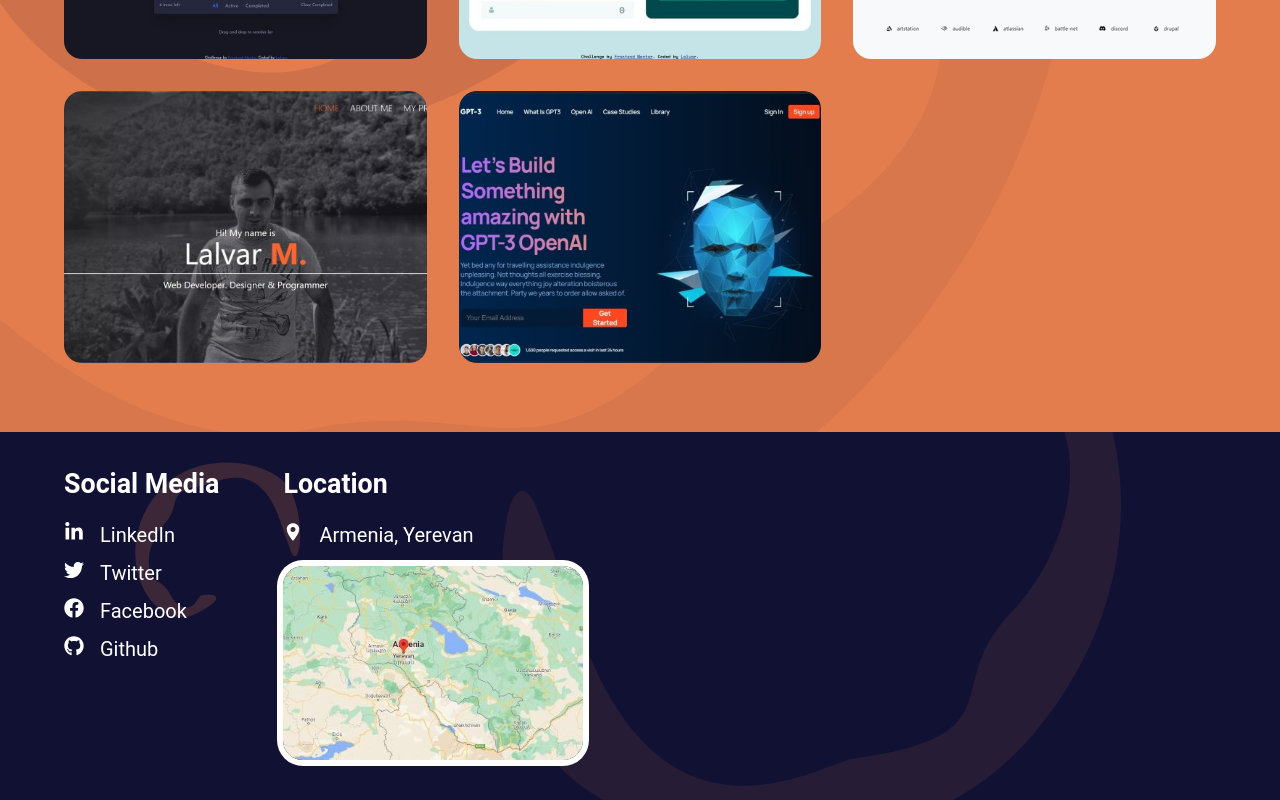
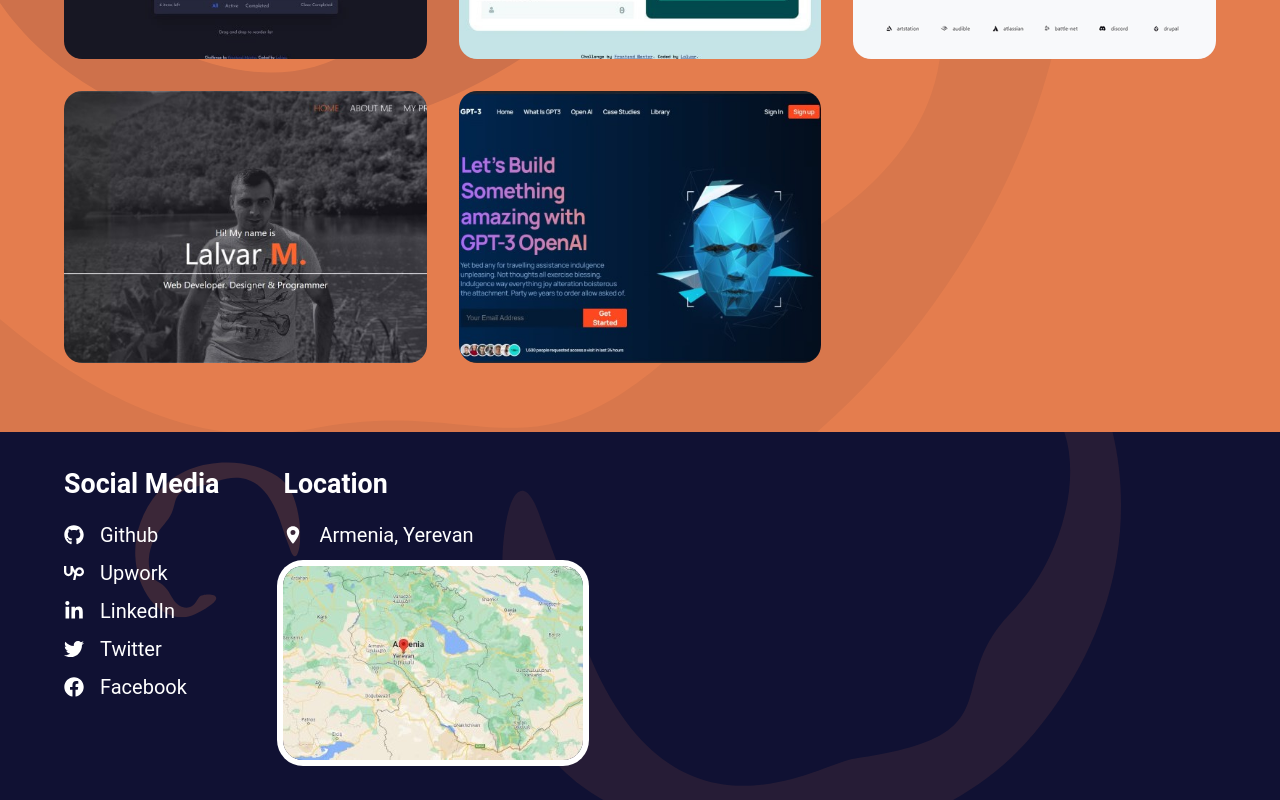
Before and after one commit to lLalvar/my-portfolio, a React (Create React App) app: page / in a window 1280 px wide. Shown: the part 1730-2530 px from the top of the page. Built offline with nearby package versions, Linux system fonts and the light colour scheme.

Commit message:
Add Upwork profile to the Footer and aling icons

```diff
--- a/src/components/Footer.jsx
+++ b/src/components/Footer.jsx
@@ -1,5 +1,6 @@
 import { FaFacebook, FaGithub, FaLinkedinIn, FaTwitter } from 'react-icons/fa'
 import { IoLocationSharp } from 'react-icons/io5'
+import { SiUpwork } from 'react-icons/si'
 import styles from '../styles/Footer.module.css'
 import FooterItem from './FooterItem'
 import image from '../assets/map.jpg'
@@ -41,6 +42,15 @@ const Footer = ({ footerRef }) => {
         <div className={styles.wrapper}>
           <div className={styles.itemsWrapper}>
             <h4 className={styles.title}>Social Media</h4>
+            <a href='https://github.com/lLalvar' target='_blank'>
+              <FooterItem title={'Github'} icon={<FaGithub />} />
+            </a>
+            <a
+              href='https://www.upwork.com/freelancers/~01a6676fe3936df9cb?viewMode=1'
+              target='_blank'
+            >
+              <FooterItem title={'Upwork'} icon={<SiUpwork />} />
+            </a>
             <a href='https://www.linkedin.com/in/lalvar/' target='_blank'>
               <FooterItem title={'LinkedIn'} icon={<FaLinkedinIn />} />
             </a>
@@ -52,9 +62,6 @@ const Footer = ({ footerRef }) => {
               target='_blank'
             >
               <FooterItem title={'Facebook'} icon={<FaFacebook />} />
-            </a>
-            <a href='https://github.com/lLalvar' target='_blank'>
-              <FooterItem title={'Github'} icon={<FaGithub />} />
             </a>
           </div>
           <div className={styles.locationContainer}>
--- a/src/components/FooterItem.jsx
+++ b/src/components/FooterItem.jsx
@@ -3,7 +3,7 @@ import styles from '../styles/Footer.module.css'
 const FooterItem = ({ title, icon }) => {
   return (
     <div className={styles.infoWrapper}>
-      <div>{icon}</div>
+      <div className={styles.icon}>{icon}</div>
       <p>{title}</p>
     </div>
   )
--- a/src/styles/Footer.module.css
+++ b/src/styles/Footer.module.css
@@ -38,6 +38,13 @@ footer {
 
 .infoWrapper:hover {
   color: var(--primary);
+}
+
+.icon {
+  display: flex;
+  flex-direction: column;
+  align-items: center;
+  justify-content: center;
 }
 
 .locationWrapper {
```
